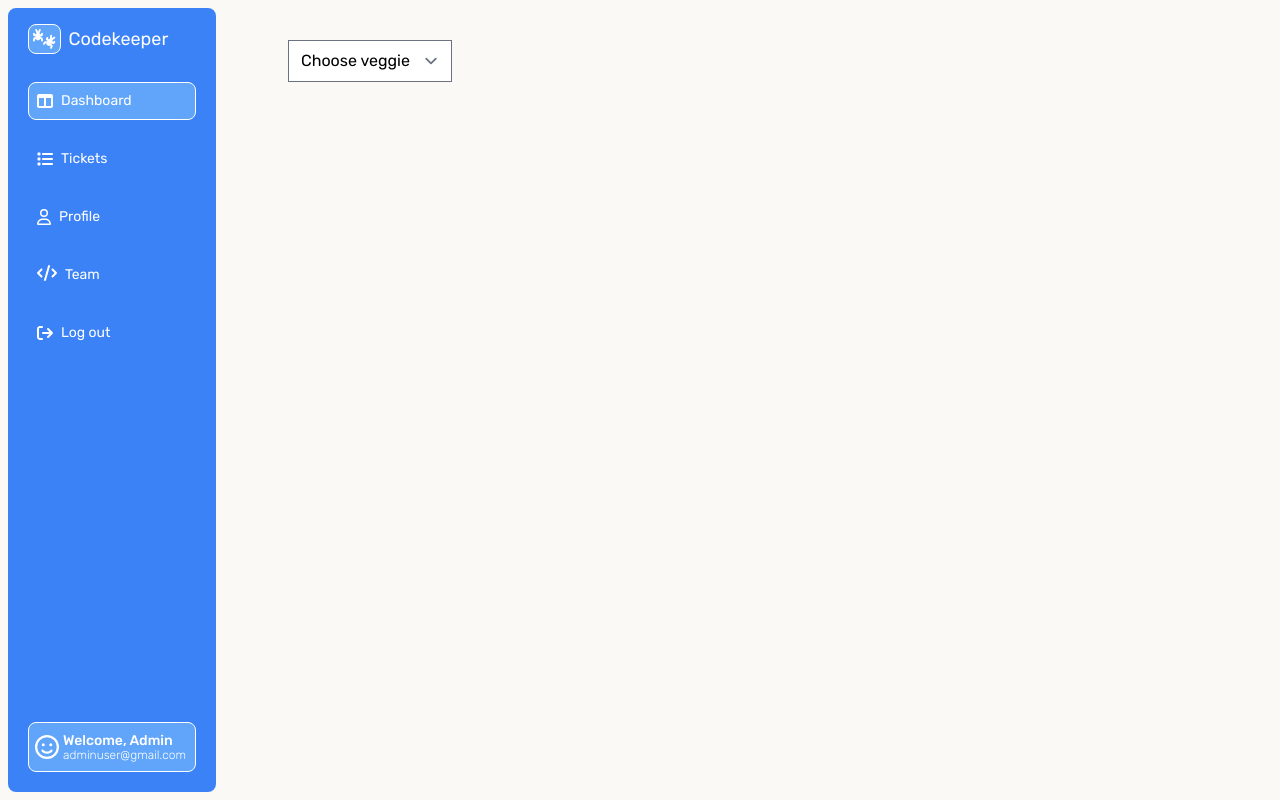
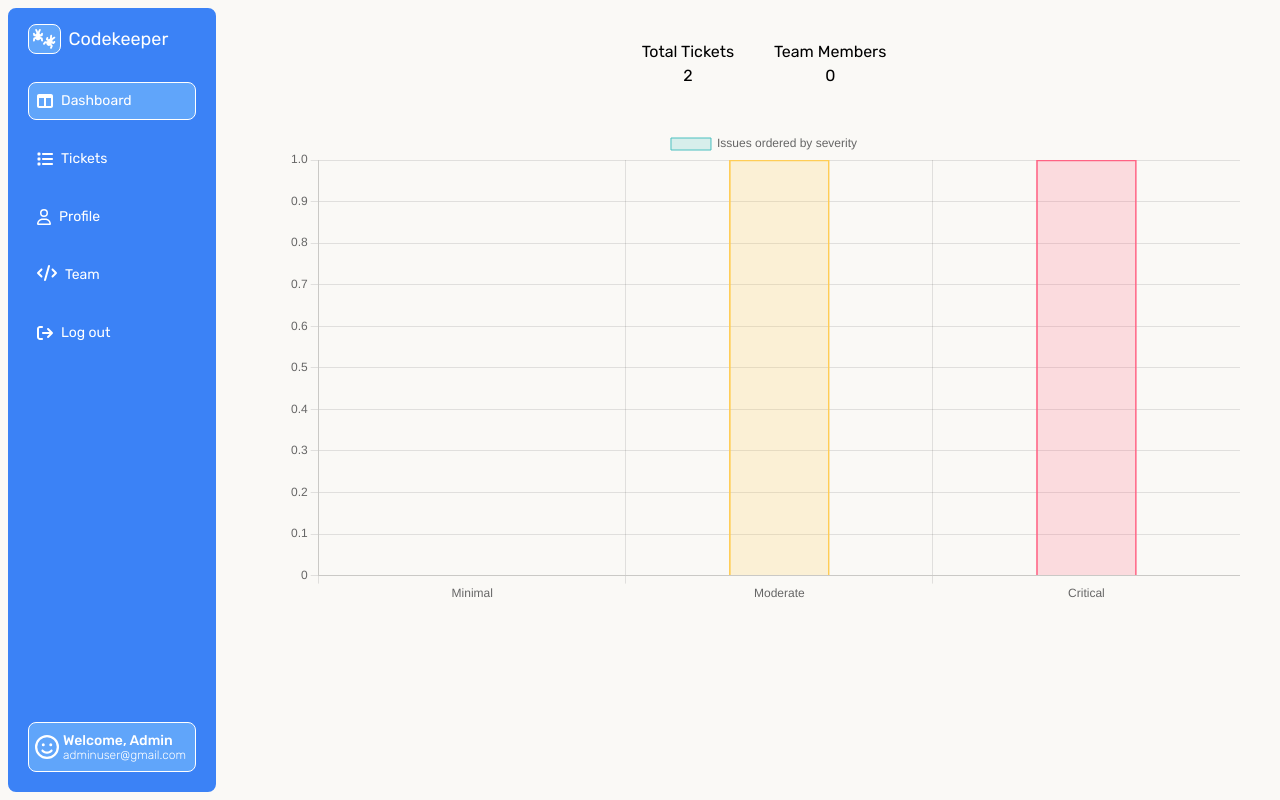
Before and after one commit to cabote888/bug-tracker, a React (Vite) app: page / in a window 1280 px wide. Built offline with nearby package versions, Linux system fonts and the light colour scheme.

Commit message:
added first chart

```diff
--- a/package.json
+++ b/package.json
@@ -6,8 +6,7 @@
   "scripts": {
     "dev": "vite",
     "build": "vite build",
-    "preview": "vite preview",
-    "deploy": "gh-pages -d dist"
+    "preview": "vite preview"
   },
   "dependencies": {
     "@fortawesome/fontawesome-svg-core": "^6.3.0",
@@ -15,8 +14,9 @@
     "@fortawesome/free-regular-svg-icons": "^6.3.0",
     "@fortawesome/free-solid-svg-icons": "^6.3.0",
     "@fortawesome/react-fontawesome": "^0.2.0",
-    "gh-pages": "^5.0.0",
+    "chart.js": "^4.3.0",
     "react": "^18.2.0",
+    "react-chartjs-2": "^5.2.0",
     "react-dom": "^18.2.0",
     "react-router-dom": "^6.10.0",
     "uuid": "^9.0.0"
--- a/src/App.jsx
+++ b/src/App.jsx
@@ -1,5 +1,6 @@
 import { Route, Routes } from "react-router-dom";
 import { useState, useEffect } from "react";
+import { v4 as uuid } from "uuid";
 import Dashboard from "./components/Dashboard/Dashboard";
 import Sidebar from "./components/Sidebar/Sidebar";
 import ManageTeam from "./components/Team/ManageTeam";
@@ -7,46 +8,84 @@ import BugTable from "./components/Bugs/BugTable";
 import Profile from "./components/Profile/Profile";
 
 function App() {
-  const bugsList = [
+  const [bugs, setBugs] = useState(() => {
+    const savedBugs = JSON.parse(localStorage.getItem("bugs"));
+    return (
+      savedBugs || [
         {
           description: "Like button not working.",
           developer: "Magdalene",
           severity: "Critical",
-      id: Math.random(),
+          id: uuid(),
         },
         {
           description: "Fix bug in line 43.",
           developer: "Cain",
           severity: "Moderate",
-      id: Math.random(),
+          id: uuid(),
         },
-  ];
+      ]
+    );
+  });
 
   const [teamMembers, setTeamMembers] = useState(() => {
     const localNames = localStorage.getItem("teamMembers");
     return localNames ? JSON.parse(localNames) : [];
   });
 
-  function membersList(members) {
-    setTeamMembers(members);
-  }
-
   useEffect(() => {
     localStorage.setItem("teamMembers", JSON.stringify(teamMembers));
   }, [teamMembers]);
+
+  function newMember(member) {
+    setTeamMembers((prevMember) => [member, ...prevMember]);
+  }
+
+  function deleteMember(id) {
+    setTeamMembers((prevMember) =>
+      prevMember.filter((member) => member.id !== id)
+    );
+  }
+  useEffect(() => {
+    localStorage.setItem("bugs", JSON.stringify(bugs));
+  }, [bugs]);
+
+  function addNewBug(enteredBugs) {
+    setBugs((prevBugs) => [enteredBugs, ...prevBugs]);
+  }
+
+  function deleteBug(id) {
+    setBugs((prevBugs) => prevBugs.filter((bug) => bug.id !== id));
+  }
 
   return (
     <>
       <Sidebar />
       <Routes className="">
-        <Route path="/" element={<Dashboard />} />
+        <Route
+          path="/"
+          element={<Dashboard bugs={bugs} members={teamMembers} />}
+        />
         <Route
           path="/bugTable"
-          element={<BugTable bugsArray={bugsList} membersArray={teamMembers} />}
+          element={
+            <BugTable
+              members={teamMembers}
+              bugs={bugs}
+              onAddNewBug={addNewBug}
+              onDeleteBug={deleteBug}
+            />
+          }
         />
         <Route
           path="/manageTeam"
-          element={<ManageTeam newMembers={membersList} />}
+          element={
+            <ManageTeam
+              members={teamMembers}
+              onDeleteMember={deleteMember}
+              onAddNewMember={newMember}
+            />
+          }
         />
         <Route path="/profile" element={<Profile />} />
       </Routes>
--- a/src/components/Bugs/BugForm.jsx
+++ b/src/components/Bugs/BugForm.jsx
@@ -1,4 +1,5 @@
 import { useState } from "react";
+import { v4 as uuid } from "uuid";
 
 export default function BugForm(props) {
   const [enteredDesc, setEnteredDesc] = useState("");
@@ -31,7 +32,6 @@ export default function BugForm(props) {
     setEnteredSeverity("");
     props.onAddNewBug(enteredBugs);
   }
-
   return (
     <div>
       <form action="" onSubmit={submitHandler} className="flex flex-wrap mt-16 gap-3">
@@ -55,9 +55,7 @@ export default function BugForm(props) {
             <option value="" disabled hidden>
               Choose developer
             </option>
-          {props.teamMembers.map(member => (
-            <option value={member.name} key={Math.random()}>{member.name}</option>
-          ))}
+            {props.members.map((member) => <option key={member.id}>{member.name}</option>)}
           </select>
         </div>
         <div className="flex items-center gap-1">
--- a/src/components/Bugs/BugItem.jsx
+++ b/src/components/Bugs/BugItem.jsx
@@ -13,7 +13,7 @@ export default function BugItem(props) {
           className="text-md bg-blue-400 cursor-pointer hover:bg-blue-500 transition text-white p-2 rounded-xl"
           icon={faCheck}
         />
-        <button onClick={props.onDeleteBug}>
+        <button onClick={() => props.onDeleteBug(props.id)}>
           <FontAwesomeIcon
             className="text-white ml-3 bg-red-600 text-md p-2 hover:bg-red-500 transition rounded-xl"
             icon={faTrashCan}
--- /dev/null
+++ b/src/components/Dashboard/Charts/BarChart.jsx
@@ -0,0 +1,45 @@
+import Chart from "chart.js/auto";
+import { Bar } from "react-chartjs-2";
+
+export default function BarChart(props) {
+  const labels = ["Minimal", "Moderate", "Critical"];
+
+  const filteredSeverity = props.bugs.map((bug) => bug.severity);
+
+  const filterMinimal = filteredSeverity.filter(
+    (severity) => severity === "Minimal"
+  );
+  const filterModerate = filteredSeverity.filter(
+    (severity) => severity === "Moderate"
+  );
+  const filterCritical = filteredSeverity.filter(
+    (severity) => severity === "Critical"
+  );
+
+  const data = {
+    labels: labels,
+    datasets: [
+      {
+        label: "Issues ordered by severity",
+        data: [
+          filterMinimal.length,
+          filterModerate.length,
+          filterCritical.length,
+        ],
+        backgroundColor: [
+          "rgba(75, 192, 192, 0.2)",
+          "rgba(255, 205, 86, 0.2)",
+          "rgba(255, 99, 132, 0.2)",
+        ],
+        borderColor: [
+          "rgb(75, 192, 192)",
+          "rgb(255, 205, 86)",
+          "rgb(255, 99, 132)",
+        ],
+        borderWidth: 1,
+        barThickness: 100,
+      },
+    ],
+  };
+  return <Bar data={data} />;
+}
--- a/src/components/Dashboard/Dashboard.jsx
+++ b/src/components/Dashboard/Dashboard.jsx
@@ -1,16 +1,19 @@
-export default function Dashboard() {
-  const veggies = ["Ocumo", "Batata", "Yuca"];
+import BarChart from "./Charts/BarChart";
 
+export default function Dashboard(props) {
   return (
-    <form>
-      <select>
-        <option value="cock">Choose veggie</option>
-        {veggies.map((veggie) => (
-          <option key={Math.random()} value={veggie}>
-            {veggie}
-          </option>
-        ))}
-      </select>
-    </form>
+    <div>
+      <div className="flex justify-center gap-10 text-center mb-10">
+        <div>
+          <p>Total Tickets</p>
+          <div>{props.bugs.length}</div>
+        </div>
+        <div>
+          <p>Team Members</p>
+          <div>{props.members.length}</div>
+        </div>
+      </div>
+      <BarChart bugs={props.bugs} />
+    </div>
   );
 }
--- a/src/components/Team/TeamForm.jsx
+++ b/src/components/Team/TeamForm.jsx
@@ -1,4 +1,5 @@
 import { useState } from "react";
+import { v4 as uuid } from "uuid";
 
 export default function TeamForm(props) {
   const [enteredName, setEnteredName] = useState("");
@@ -6,9 +7,7 @@ export default function TeamForm(props) {
   const [enteredPosition, setEnteredPosition] = useState("");
 
   const todaysDate = new Date();
-  console.log(todaysDate);
   const date = `${todaysDate.getDay()}/${todaysDate.getMonth()}/${todaysDate.getFullYear()}`;
-  console.log(date);
 
   function handleNameChange(e) {
     setEnteredName(e.target.value);
@@ -29,11 +28,12 @@ export default function TeamForm(props) {
       mail: enteredMail,
       position: enteredPosition,
       date: date,
+      id: uuid(),
     };
     setEnteredName("");
     setEnteredMail("");
     setEnteredPosition("");
-    props.onNewMember(enteredMember);
+    props.onAddNewMember(enteredMember);
   }
 
   return (
--- a/src/components/Team/TeamMember.jsx
+++ b/src/components/Team/TeamMember.jsx
@@ -26,7 +26,7 @@ export default function TeamMember(props) {
           className=" bg-blue-400 cursor-pointer hover:bg-blue-500 transition text-white p-2 rounded-xl"
           icon={faPenToSquare}
         />
-        <button onClick={props.onDeleteMember}>
+        <button onClick={() => props.onDeleteMember(props.id)}>
           <FontAwesomeIcon
             className="text-white ml-3 cursor-pointer bg-red-600 p-2 hover:bg-red-500 transition rounded-xl"
             icon={faTrashCan}
--- a/vite.config.js
+++ b/vite.config.js
@@ -4,5 +4,4 @@ import react from "@vitejs/plugin-react";
 // https://vitejs.dev/config/
 export default defineConfig({
   plugins: [react()],
-  base: '/bug-tracker'
 });
```
Also changed, not shown: src/components/Bugs/BugTable.jsx (+7 -24 lines), src/components/Team/ManageTeam.jsx (+6 -26 lines), 2 other files (tests, documents, lock files or other folders). Lines whose indentation alone changed are shown as unchanged.
